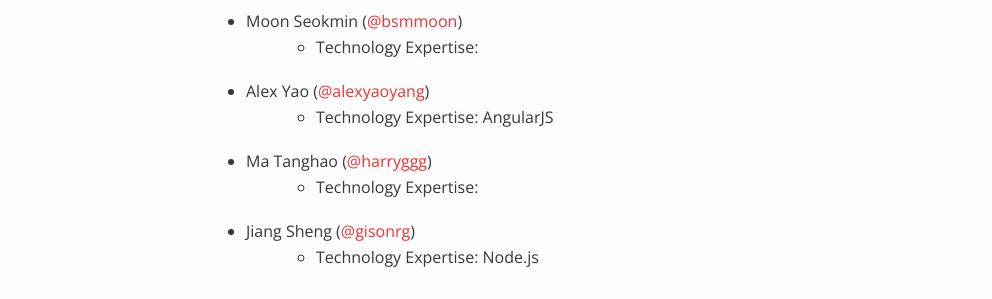
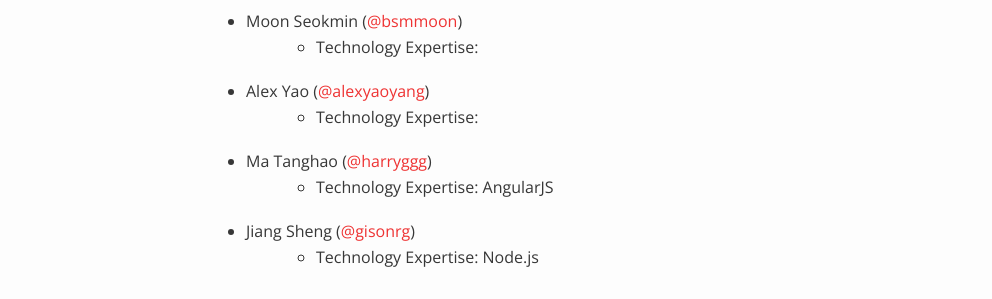
Before and after one commit to nus-oss/cs3281-AY1516S2-website, a Jekyll site: the page built from teams/codebender.md, in a window 1280 px wide. Shown: the part 335-634 px from the top of the page, without its empty margins (139-1131 px from the left). Built offline with Jekyll 4.4.1, drawn with Linux system fonts in a browser that asks for light colours.

Commit message:
oops fixed a typo

```diff
--- a/teams/codebender.md
+++ b/teams/codebender.md
@@ -11,9 +11,9 @@ permalink: /teams/codebender/
  - Moon Seokmin ([@bsmmoon](http://moonmoon3281.blogspot.sg/))
    - Technology Expertise:
  - Alex Yao ([@alexyaoyang](http://alexyy.com/))
+   - Technology Expertise:
+ - Ma Tanghao ([@harryggg](https://blog.nus.edu.sg/matanghao/))
    - Technology Expertise: AngularJS
- - Ma Tanghao ([@harryggg](https://blog.nus.edu.sg/matanghao/))
-   - Technology Expertise:
  - Jiang Sheng ([@gisonrg](http://blog.gisonrg.me/))
    - Technology Expertise: Node.js
 
```
